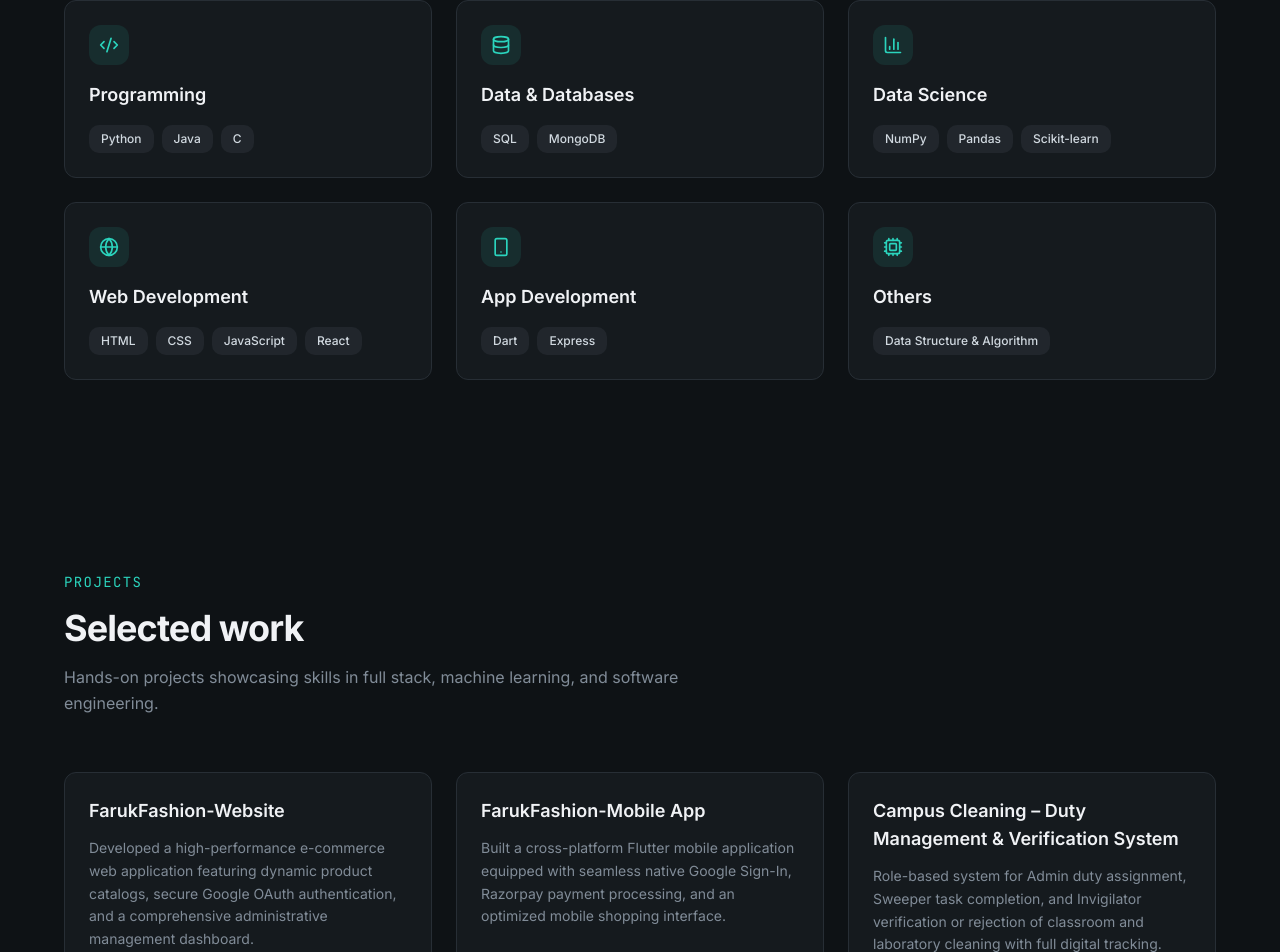
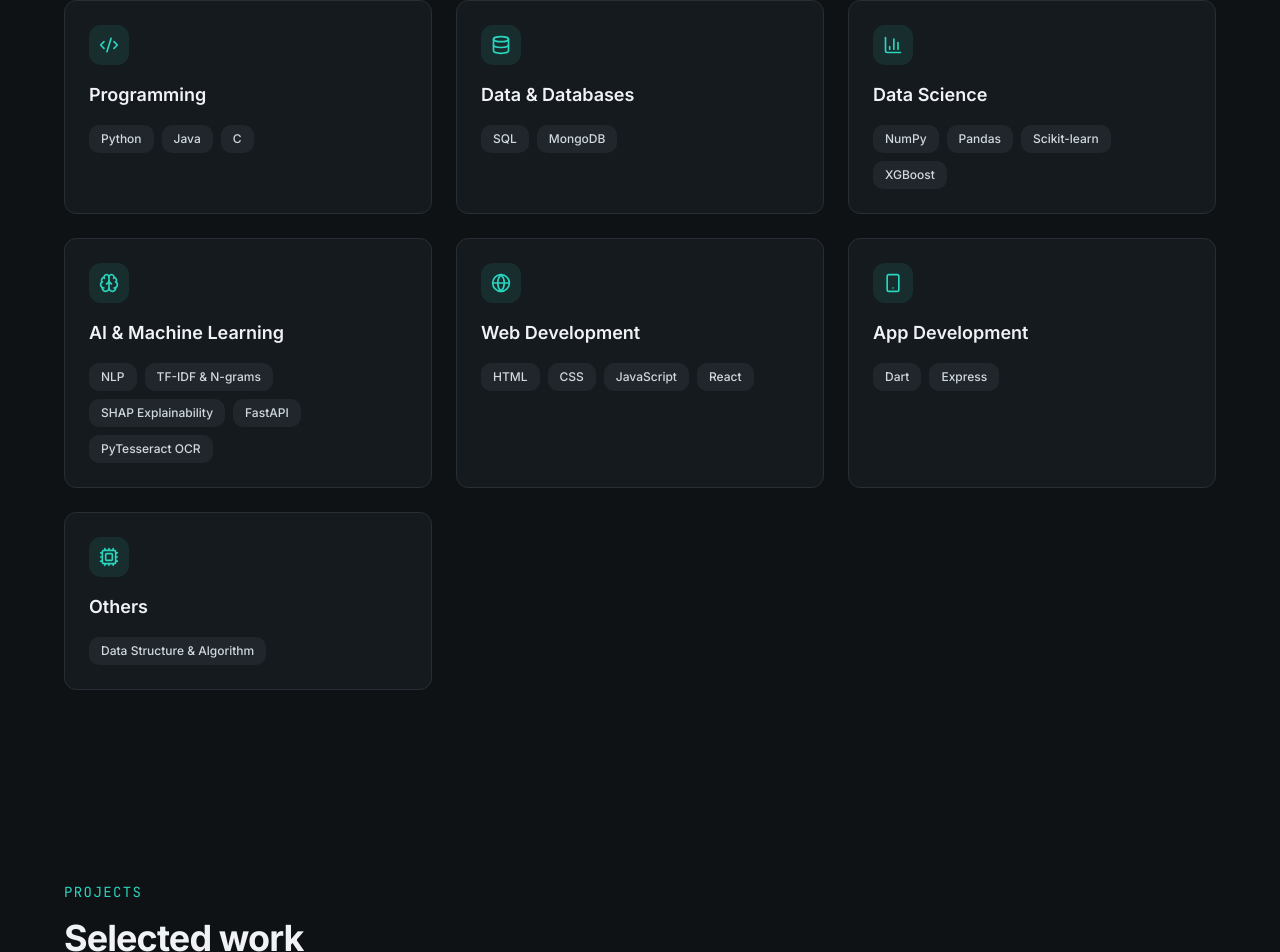
Before and after one commit to jeyagurubalaji/Portfolio, a Next.js app: page / in a window 1280 px wide. Shown: the part 1819-2771 px from the top of the page. Built offline with nearby package versions, Linux system fonts and the light colour scheme.

Commit message:
Add Brain icon import from lucide-react for AI and Machine Learning skill category

```diff
--- a/components/skills-section.tsx
+++ b/components/skills-section.tsx
@@ -1,4 +1,4 @@
-import { Code2, Database, BarChart3, Globe, Smartphone, Cpu } from "lucide-react"
+import { Code2, Database, BarChart3, Globe, Smartphone, Cpu, Brain } from "lucide-react"
 
 const skillCategories = [
   {
@@ -14,7 +14,12 @@ const skillCategories = [
   {
     icon: BarChart3,
     title: "Data Science",
-    skills: ["NumPy", "Pandas", "Scikit-learn"],
+    skills: ["NumPy", "Pandas", "Scikit-learn", "XGBoost"],
+  },
+  {
+    icon: Brain,
+    title: "AI & Machine Learning",
+    skills: ["NLP", "TF-IDF & N-grams", "SHAP Explainability", "FastAPI", "PyTesseract OCR"],
   },
   {
     icon: Globe,
```
